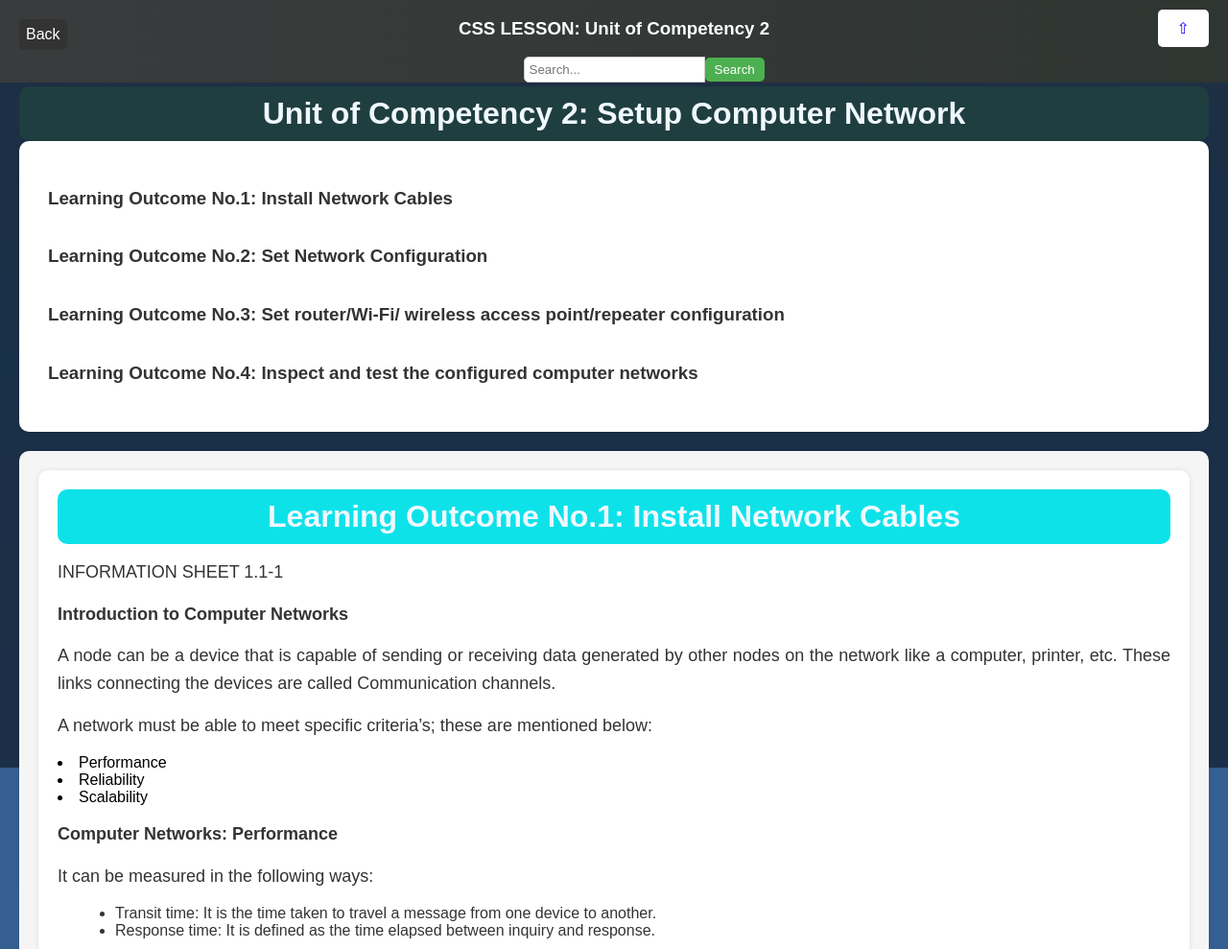
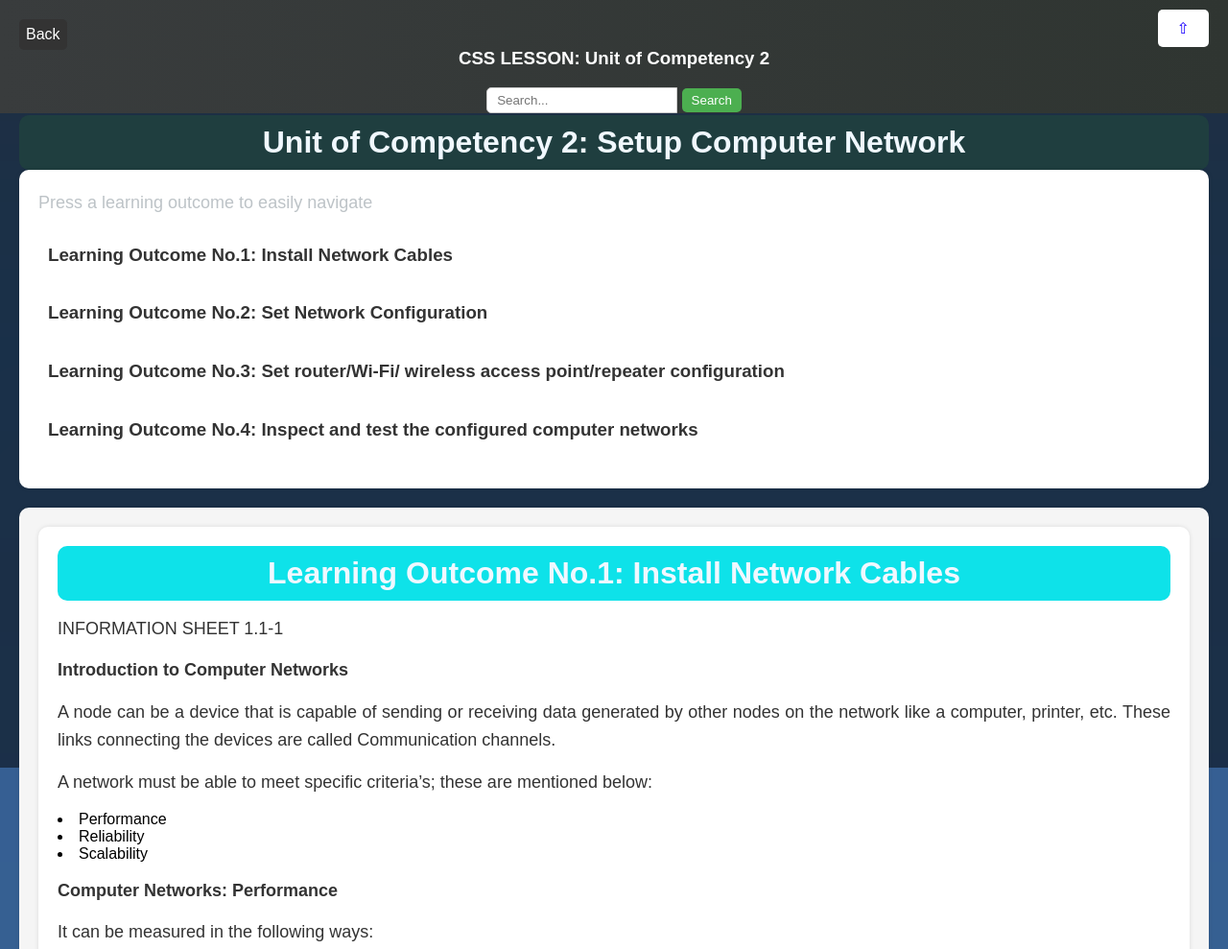
Before and after one commit to CSSRESEARCHER/CSSAPP, a plain HTML site: page LESSON2.HTML in a window 1280 px wide. Shown: the top 989 px of the page at 96% size. Drawn offline with Linux system fonts and the light colour scheme.

Commit message:
Add files via upload

```diff
--- a/LESSON2.HTML
+++ b/LESSON2.HTML
@@ -10,9 +10,9 @@
     <body background="Background.JPG">
             <div class="centered-header"></div>
              <header class="header" id="header">
-             <h3>CSS LESSON: Unit of Competency 2 </h3>
-            <a href="lesson.html" class="back-button2"><span>Back</a>
-            <a href="#" class="back-button">&#8679;</a>
+                <h3 id="h3-head">CSS LESSON: Unit of Competency 2 </h3>
+                <a href="lesson.html" class="back-button2"><span>Back</span></a>
+                <a href="#" class="back-button">&#8679;</a>
             <div class="search-container">
                 <input type="text" id="search-bar" placeholder="Search...">
                 <button onclick="search()" class="search-button">Search</button>
@@ -23,6 +23,7 @@
             <h1>Unit of Competency 2: Setup Computer Network </h1>
             <div class="container">
                 <div class="navigation">
+                    <p id="transparent-p">Press a learning outcome to easily navigate</p>
                     <h3><a href="#learning-outcome-1">Learning Outcome No.1: Install Network Cables </a></h3>
                     <h3><a href="#learning-outcome-2">Learning Outcome No.2: Set Network Configuration </a></h3>
                     <h3><a href="#learning-outcome-3">Learning Outcome No.3: Set router/Wi-Fi/ wireless access point/repeater configuration </a></h3>
--- a/lesson.css
+++ b/lesson.css
@@ -32,9 +32,13 @@ h1 {
     border-radius: 10px;
     background-color: rgb(31, 62, 63);
     margin: 0 auto;
-    margin-top: 20px;
+    margin-top: 50px;
 }
 
+#h3-head {
+    overflow: auto;
+    margin-top: 50px; /* Adjust the value as needed */
+}
 
 .buttons {
     display: flex;
@@ -286,7 +290,6 @@ h5{
     border: none;
     border-radius: 5px;
     cursor: pointer;
-    position: absolute;
     top: 60px;
 }
 
@@ -295,7 +298,7 @@ h5{
 }
 
 .search-container input[type="text"] {
-    padding: 5px;
+    padding: 5px 10px;
     border: 1px solid #ccc;
     border-radius: 5px 0 0 5px;
 }
@@ -351,5 +354,8 @@ h5{
     top: 100%; /* Position below the search bar */
     left: 0;
     margin-top: 5px; /* Adjust as needed */
+}
 
+#transparent-p{
+    color: #bdc3c7;
 }
--- a/lesson.js
+++ b/lesson.js
@@ -3,7 +3,7 @@ let lastScrollTop = 0; // Initialize variable to store last scroll position
 window.addEventListener("scroll", function() { // Listen for scroll events
 let currentScroll = window.pageYOffset || document.documentElement.scrollTop; // Get current scroll position
 if (currentScroll > lastScrollTop) { // If scrolled down
-    document.querySelector("header").style.top = "-90px"; // Hide the header by moving it up
+    document.querySelector("header").style.top = "-120px"; // Hide the header by moving it up
 } else { // If scrolled up
     document.querySelector("header").style.top = "0"; // Show the header by moving it back to its original position
 }
```
Also changed, not shown: LESSON1.HTML (+4 -3 lines).
